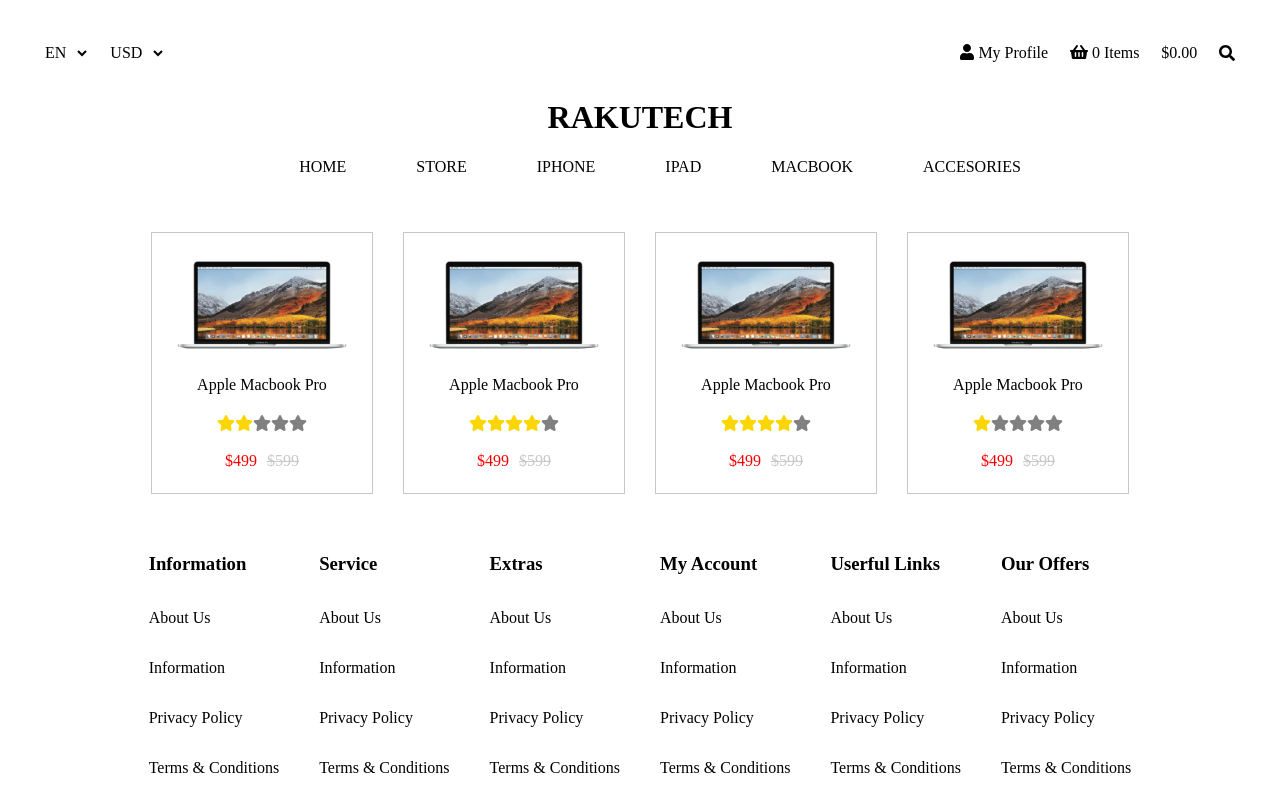
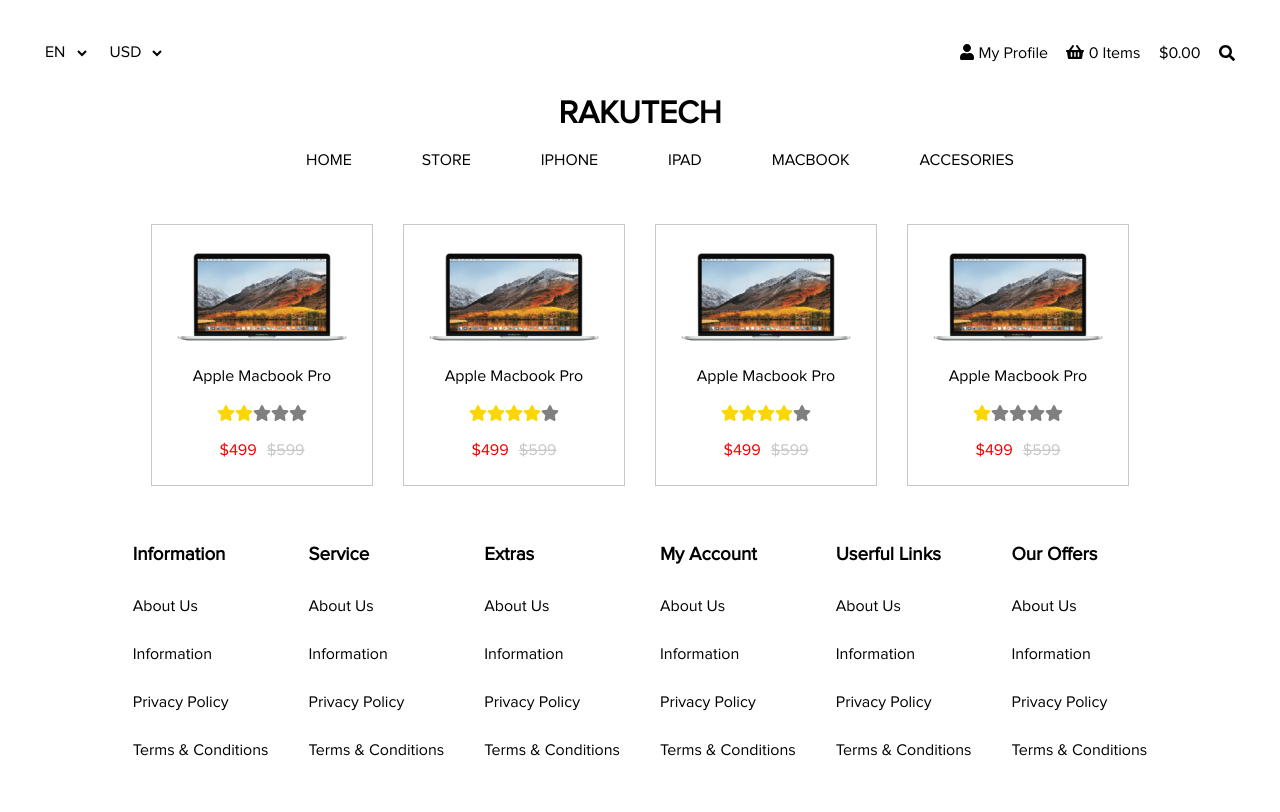
Before and after one commit to shang1128/first-react-app, a React (Create React App) app: page / in a window 1280 px wide. Shown: the top 812 px of the page. Built offline with nearby package versions, Linux system fonts and the light colour scheme.

Commit message:
add font

```diff
--- a/src/App.js
+++ b/src/App.js
@@ -2,6 +2,7 @@
 import Footer from './components/footer/Footer';
 import Container from './components/container/Container'
 import './App.scss';
+import './fonts/Fonts.css';
 import Card from './components/card/Card';
 import {BrowserRouter as Router, Route, Link} from 'react-router-dom';
 import { library } from '@fortawesome/fontawesome-svg-core'
--- a/src/fonts/Fonts.css
+++ b/src/fonts/Fonts.css
@@ -1,5 +1,5 @@
 @font-face{
-    font-family:ProximaNova-Regular;
+    font-family:'ProximaNova-Regular';
     src: local('ProximaNova-Regular'),
     url('./proxima/ProximaNova-Regular.woff') format('woff');
 }
```
